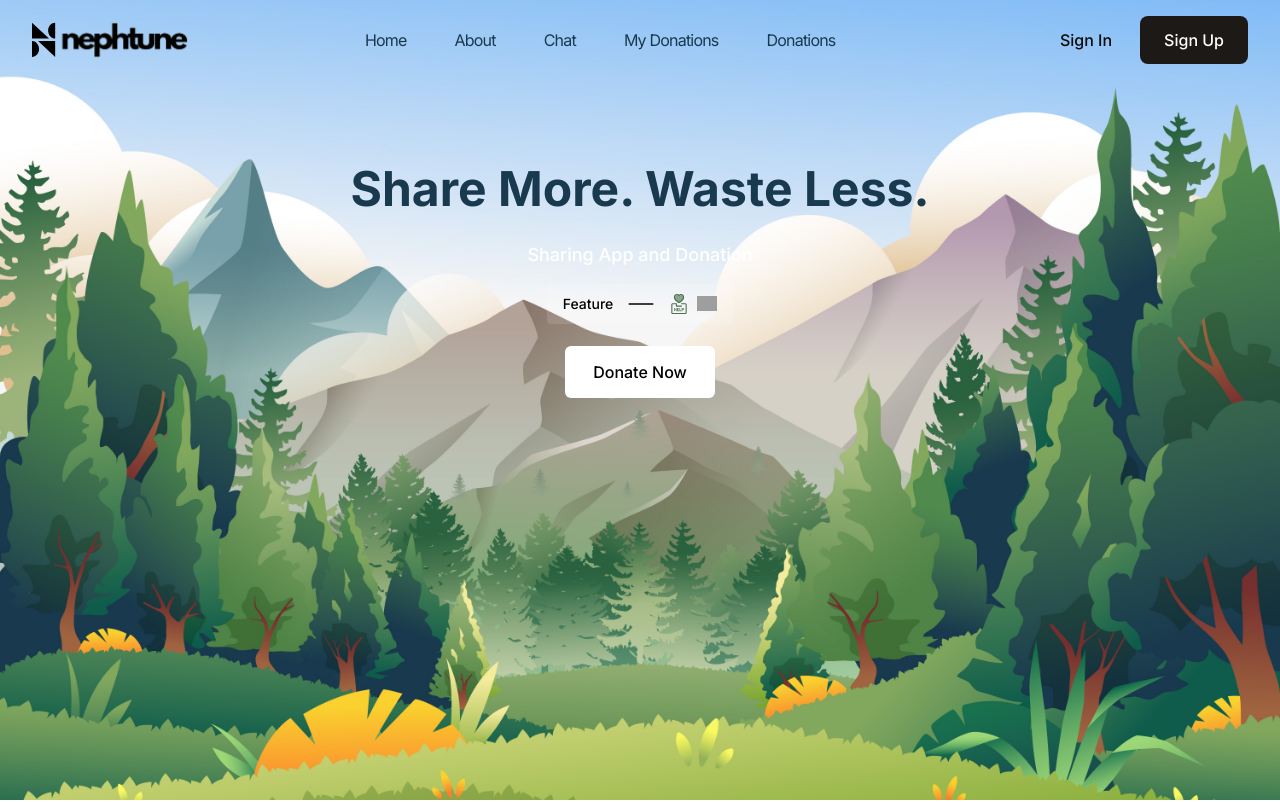
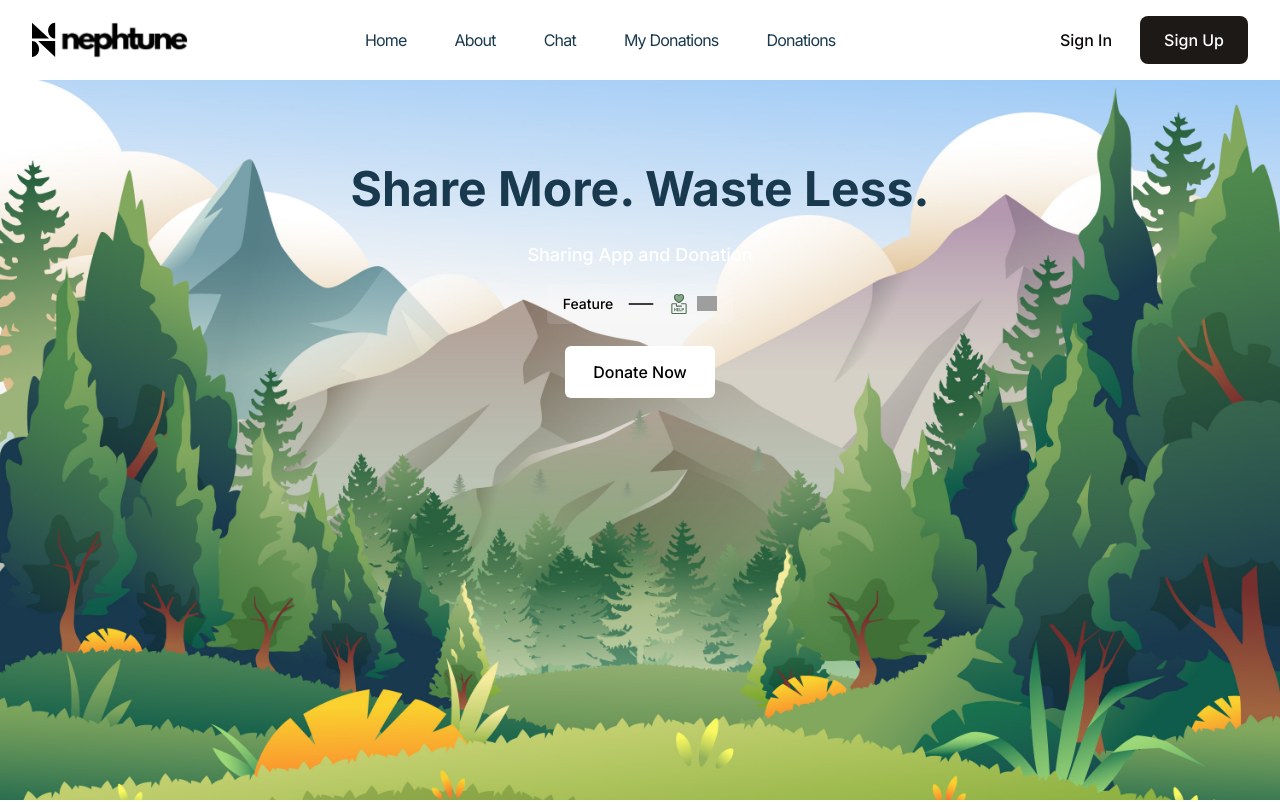
Before and after one commit to alfnsnff/Nepthune, a Next.js app: page / in a window 1280 px wide. Shown: the top 802 px of the page. Built offline with nearby package versions, Linux system fonts and the light colour scheme; no server answers; the database is empty; grey boxes are pictures that could not be loaded.

Commit message:
update navbar color

```diff
--- a/src/components/Header/index.tsx
+++ b/src/components/Header/index.tsx
@@ -66,8 +66,8 @@ const Header = () => {
   return (
     <>
       <header
-        className={`ud-header left-0 top-0 z-40 flex w-full items-center ${
-          sticky ? 'shadow-nav fixed z-[9999] border-b border-stroke bg-white/80 backdrop-blur-[5px] transition dark:border-dark-3/20 dark:bg-dark/10' : 'absolute bg-transparent'
+        className={`ud-header left-0 top-0 z-40 flex w-full bg-white items-center ${
+          sticky ? 'shadow-nav fixed z-[9999] border-b border-stroke bg-white/80 backdrop-blur-[5px] transition dark:border-dark-3/20 dark:bg-dark/10' : 'absolute bg-white'
         }`}
       >
         <div className="container">
```
